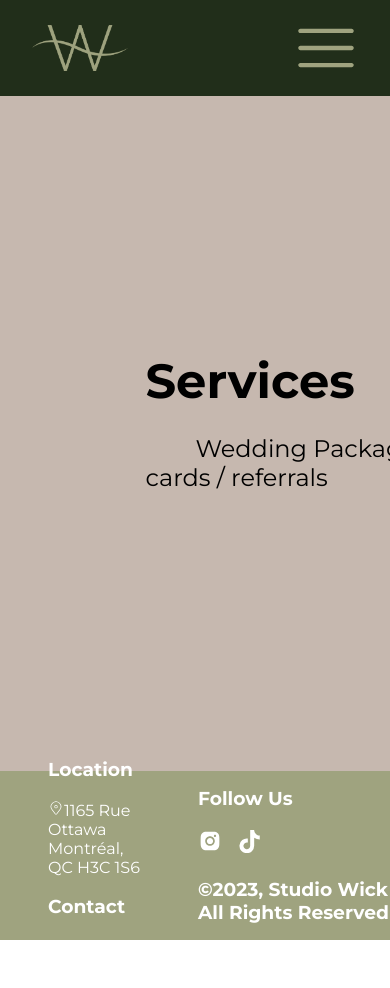
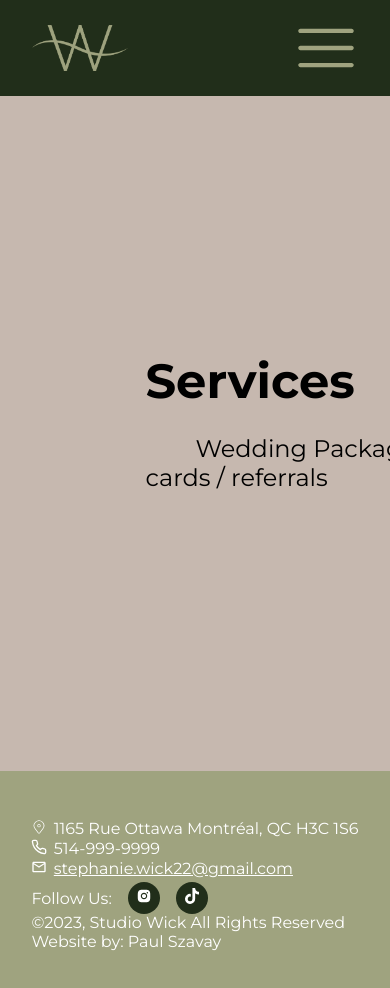
Before and after one commit to PaulSzavay/Studio-Wick, a React (Create React App) app: page /services in a window 390 px wide. Shown: the top 988 px of the page. Before the commit the page ends 940 px from the top, so only its background shows below. Built offline with nearby package versions, Linux system fonts and the light colour scheme.

Commit message:
footer completed and responsive

```diff
--- a/src/Footer.js
+++ b/src/Footer.js
@@ -3,107 +3,226 @@ import { AiFillInstagram } from "react-icons/ai";
 import { Link } from "react-router-dom";
 import { CiLocationOn } from "react-icons/ci";
 import { FaTiktok } from "react-icons/fa";
+import { MdOutlineMailOutline } from "react-icons/md";
+import { FiPhone } from "react-icons/fi";
 
 const Footer = () => {
-
-    return(
+  return (
     <>
       <FooterDiv>
+        <MidContentBlock>
           <LeftInfo>
             <Location>
-                <h3>Location</h3>
-                <GoogleMaps href="https://www.google.com/maps/place/STUDIO+WICK/@45.4931291,-73.5627637,17z/data=!3m1!4b1!4m6!3m5!1s0x4cc91b496cb6b92f:0x90bddfbdee52ed1d!8m2!3d45.4931254!4d-73.5601888!16s%2Fg%2F11trmw4jhs?entry=ttu" target="_blank">
-                <CiLocationOn />1165 Rue Ottawa Montréal, QC H3C 1S6</GoogleMaps>
+              <GoogleMaps
+                href="https://www.google.com/maps/place/STUDIO+WICK/@45.4931291,-73.5627637,17z/data=!3m1!4b1!4m6!3m5!1s0x4cc91b496cb6b92f:0x90bddfbdee52ed1d!8m2!3d45.4931254!4d-73.5601888!16s%2Fg%2F11trmw4jhs?entry=ttu"
+                target="_blank"
+              >
+                <IconPDiv>
+                  <ReactIcons>
+                    <CiLocationOn />
+                  </ReactIcons>
+                  <Email>1165 Rue Ottawa Montréal, QC H3C 1S6</Email>
+                </IconPDiv>
+              </GoogleMaps>
             </Location>
             <Contact>
-                <h3>Contact</h3>
-                <p>email?</p>
+              <IconPDiv>
+                <ReactIcons>
+                  <FiPhone />
+                </ReactIcons>
+                <Email>514-999-9999</Email>
+              </IconPDiv>
+              <IconPDiv>
+                <ReactIcons href="mailto:stephanie.wick22@gmail.com">
+                  <MdOutlineMailOutline />
+                </ReactIcons>
+                <Email href="mailto:stephanie.wick22@gmail.com">
+                  stephanie.wick22@gmail.com
+                </Email>
+              </IconPDiv>
             </Contact>
           </LeftInfo>
           <RightInfo>
             <Follow>
-                <h3>Follow Us</h3>
-                <InstaLink href="https://www.instagram.com/studiowickmtl" target="_blank"><AiFillInstagram /></InstaLink>
-                <TikTokLink href="https://www.tiktok.com/@studiowickmtl?lang=en" target="_blank"><FaTiktok /></TikTokLink>
+              <FollowDiv>
+                <p>Follow Us:</p>
+                <Circle>
+                  <p>
+                    <ReactIcons
+                      href="https://www.instagram.com/studiowickmtl"
+                      target="_blank"
+                    >
+                      <AiFillInstagram />
+                    </ReactIcons>
+                  </p>
+                </Circle>
+                <Circle>
+                  <p>
+                    <ReactIcons
+                      href="https://www.tiktok.com/@studiowickmtl"
+                      target="_blank"
+                    >
+                      <FaTiktok />
+                    </ReactIcons>
+                  </p>
+                </Circle>
+              </FollowDiv>
             </Follow>
             <Policies>
-                <h3>©2023, Studio Wick All Rights Reserved</h3>
+              <p>©2023, Studio Wick All Rights Reserved</p>
+              <p>
+                Website by:{" "}
+                <Designer
+                  href="https://www.linkedin.com/in/paulszavay/"
+                  target="_blank"
+                >
+                  Paul Szavay
+                </Designer>
+              </p>
             </Policies>
           </RightInfo>
+        </MidContentBlock>
       </FooterDiv>
     </>
-    )
-}
+  );
+};
 
-export default Footer
+export default Footer;
 
 const FooterDiv = styled.div`
   display: flex;
   flex-direction: row;
   justify-content: center;
   align-items: center;
-height: 20vh;
-width: 100%;
-
-background-color: #9FA37F;
-//color (dark-olive) was #212e1a
-color:white;
-
-@media only screen and (max-width: 800px) {
-    height: 20vh;
+  padding: 3rem 0;
+  h3 {
+    margin: 0;
+  }
+  p,
+  a {
+    margin: 0;
   }
 
-div{
+  background-color: #9fa37f;
+  //color (dark-olive) was #212e1a
+  color: white;
 
+`;
+
+const MidContentBlock = styled.div`
+  display: flex;
+  align-items: center;
+  justify-content: center;
+  max-width: 1300px;
+
+  @media only screen and (max-width: 750px) {
+    display: block;
   }
+`;
 
-
-`
-
-const Location = styled.div`
-`
+const Location = styled.div``;
 
 const GoogleMaps = styled.a`
   text-decoration: none;
-color:white;
-`
+  color: white;
+`;
 
-const Contact = styled.div`
-`
+const Contact = styled.div``;
 
 const LeftInfo = styled.div`
-width: 50%;
+  margin: 0 1rem 0 0;
+  @media only screen and (max-width: 750px) {
+    margin: 0;
+  }
+`;
+
+const RightInfo = styled.div`
+  margin: 0 0 0 1rem;
+  @media only screen and (max-width: 750px) {
+    margin: 0;
+  }
+`;
+
+const Follow = styled.div`
+  display: flex;
+  align-items: center;
+  height: 4svh;
+  padding-bottom: 0.5rem;
+`;
+
+const Email = styled.a`
+  color: white;
+
+
+  @media only screen and (max-width: 750px) {
+    padding: 0 0 0 0.4rem;
+  }
+  @media only screen and (max-width: 350px) {
+    font-size: 0.75rem;
+  }
+`;
+
+const FollowDiv = styled.div`
+  display: flex;
+  align-items: center;
+  padding-bottom: 0.75rem;
+
+  @media only screen and (max-width: 750px) {
+    padding-top: 1.5rem;
+  }
+
+  @media only screen and (max-width: 350px) {
+    p{
+        font-size: 0.75rem;
+    }
+  }
+`;
+
+const Policies = styled.div`
+  @media only screen and (max-width: 350px) {
+    padding-top: 0.5rem;
+    font-size: 0.75rem;
+  }
+`;
+
+const ReactIcons = styled.a`
+  font-size: 1.3rem;
+  padding: 0 0.4rem;
+  text-decoration: none;
+  color: white;
+  @media only screen and (max-width: 750px) {
+    padding: 0;
+  }
+
+  @media only screen and (max-width: 750px) {
+    font-size: 1rem;
+  }
+`;
+
+const IconPDiv = styled.div`
+  display: flex;
+  flex-direction: row;
+
+
+`;
+
+const Designer = styled.a`
+  text-decoration: none;
+  color: white;
+`;
+
+const Circle = styled.div`
+  background-color: #212e1a;
   display: flex;
   justify-content: center;
-flex-direction: column;
-margin-left: 3rem;
-`
+  align-items: center;
+  margin: 0 0 0 1rem;
+  height: 2rem;
+  width: 2rem;
+  border-radius: 50%;
 
-const RightInfo = styled.div`
-width: 50%;
-width: 50%;
-display: flex;
-justify-content: center;
-flex-direction: column;
-margin-left: 3rem;
-`
-
-const Follow = styled.div`
-`
-
-const Policies = styled.div`
-width:12rem;
-`
-
-const InstaLink = styled.a`
-text-decoration: none;
-color:white;
-font-size: 1.5rem;
-`
-
-const TikTokLink = styled.a`
-text-decoration: none;
-color:white;
-font-size: 1.45rem;
-margin-left: 1rem;
-`
+  @media only screen and (max-width: 350px) {
+    height: 1.75rem;
+    width: 1.75rem;
+  }
+`;
--- a/src/Header.js
+++ b/src/Header.js
@@ -89,6 +89,7 @@ transition: ease-in-out 0.3s;
     padding-bottom: 0.5rem;
 }
 
+
 `
 
 const Home = styled(Link)`
--- a/src/Homepage.js
+++ b/src/Homepage.js
@@ -13,17 +13,17 @@ const Homepage = () => {
     return(
         <>
         <CoverImageDiv>
-
                 <Book>
                     <BookButton className="button" href="https://www.fresha.com/a/studio-wick-montreal-montreal-1165-rue-ottawa-iga8musl" target="_blank">Book Now</BookButton>
                     <a href="https://www.fresha.com/a/studio-wick-montreal-montreal-1165-rue-ottawa-iga8musl" target="_blank">
                     <BookImage src={Shampoo}></BookImage>
                     </a>
                 </Book>
-
                 <AboutMe>
-                <AboutMeButton to="/about">About Me</AboutMeButton>
+                    <AboutMeButton className="button2" to="/about">About Me</AboutMeButton>
+                    <Link to="/about">
                     <AboutMeImage src={Placeholder}></AboutMeImage>
+                    </Link>
                 </AboutMe>
         </CoverImageDiv>
         <MissionStatement/>
@@ -46,17 +46,18 @@ padding: 8rem 0;
 
 
 @media only screen and  (max-width: 1400px) {
+    padding: 12rem 0;
     flex-direction: column;
 }
 `
 
 const Book = styled.div`
-margin: 0rem 1rem;
 position: relative;
 display: flex;
 justify-content: center;
 align-items: center;
-padding: 1rem;
+max-width: 700px;
+
 
 &:hover{
     .button{
@@ -74,13 +75,18 @@ padding: 1rem;
 }
 `
 const AboutMe = styled.div`
-margin: 0rem 1rem;
 position: relative;
 display: flex;
 justify-content: center;
 align-items: center;
-padding: 1rem;
+max-width: 700px;
 
+
+&:hover{
+    .button2{
+    background-color:green;
+    }
+}
 
 
 @media only screen and  (max-width: 1400px) {
@@ -107,16 +113,6 @@ text-decoration: none;
 display: flex;
 justify-content: center;
 align-items: center;
-
-
-&:hover{
-    background-color: orange;
-}
-
-& ${Book}:hover{
-        background-color: greenyellow;
-        color: black;
-    }
 
 @media only screen and (max-width: 600px) {
     height: 3rem;
@@ -146,11 +142,6 @@ justify-content: center;
 align-items: center;
 
 
-&:hover{
-    background-color: orange;
-    border-radius: 5rem;
-}
-
 @media only screen and  (max-width: 600px) {
     height: 3rem;
     width: 10rem;
@@ -165,9 +156,10 @@ align-items: center;
 `
 
 const BookImage = styled.img`
-height: 500px;
-max-width: 700px;
+height: 400px;
+max-width: 600px;
 object-fit: fill;
+padding: 0 0.75rem;
 
 @media only screen and  (max-width: 1400px) {
     min-width: 500px;
@@ -187,9 +179,10 @@ object-fit: fill;
 
 
 const AboutMeImage = styled.img`
-height: 500px;
-max-width: 700px;
+height: 400px;
+max-width: 600px;
 object-fit: fill;
+padding: 0 0.75rem;
 
 @media only screen and  (max-width: 1400px) {
     max-width: 500px;
--- a/src/MissionStatement.js
+++ b/src/MissionStatement.js
@@ -8,6 +8,7 @@ const MissionStatement = () => {
     return(
         <>
         <MissionSection>
+            <MidContentBlock>
                     <MissionText>
                         <MissionTitle>Who are we?</MissionTitle>
                         <MissionStatementText>At StudioWick, we are dedicated to redefining beauty standards and fostering inclusivity. We believe in a world where haircuts have no gender, where strong women are celebrated, and where every individual feels safe, confident, and comfortable in their own skin. Our mission is to empower and uplift, creating a space where authenticity thrives, and self-expression knows no bounds.</MissionStatementText>
@@ -17,6 +18,7 @@ const MissionStatement = () => {
                         <MissionImage src={Placeholder2}/>
                     </MissionPhoto>
                 </MediaQuery>
+            </MidContentBlock>
         </MissionSection>
         </>
     )
@@ -30,48 +32,76 @@ display: flex;
 flex-direction: row;
 justify-content: center;
 align-items: center;
-/* height: 80vh; */
-width: 100%;
 background-color: #C6B8AF;
-box-sizing: border-box;
+padding: 8rem 0;
 
 @media only screen and (max-width: 1050px) {
     flex-direction: column;
 }
 
-@media only screen and (max-width: 550px) {
-    flex-direction: column;
-    height: 75vh;
+/* @media only screen and (max-width: 550px) {
+
 }
 
 @media only screen and (max-width: 450px) {
-    flex-direction: column;
-    height: 70vh;
+
+} */
+`
+
+const MidContentBlock = styled.div`
+display: flex;
+justify-content: space-between;
+
+max-width: 1300px;
+
+  @media (max-width: 850px) {
+    width: 90vw;
+
   }
 
+  @media (max-width: 550px) {
+    flex-direction: column-reverse;
+    justify-content: center;
+    align-items: center;
+
+  }
 `
+
+
 
 const MissionText = styled.div`
 display: flex;
 flex-direction: column;
 justify-content: center;
 align-items: center;
-width: 80%;
-padding: 0.5rem 0 0 0;
-margin-left: 1rem;
 border: 0.1rem solid rgb(33,46,26,0.5) ;
 border-radius: 1rem;
 color:#212e1a;
 background-color:#BEAD93;
+padding: 4rem;
+
+
+
+@media only screen and (max-width: 1400px) {
+    padding: 1rem;
+}
 
 
 @media only screen and (max-width: 1050px) {
-    margin-left: 0rem;
+    padding: 0 2rem;
 }
 
 
-@media only screen and (max-width: 800px) {
-    margin-left: 0rem;
+@media only screen and (max-width: 900px) {
+
+}
+
+@media only screen and (max-width: 650px) {
+
+}
+
+@media only screen and (max-width: 433px) {
+
 }
 
 `
@@ -92,9 +122,7 @@ text-align: center;
 `
 
 const MissionStatementText = styled.p`
-width: 90%;
 font-size: 1.5rem;
-text-indent: 50px;
 text-align: justify;
 
 
@@ -113,19 +141,35 @@ display: flex;
 flex-direction: column;
 justify-content: center;
 align-items: center;
-width: 100%;
 
 @media only screen and (max-width: 1050px) {
-    margin-top: 1rem;
+
 }
 
 `
 
 const MissionImage = styled.img`
-max-width:90%;
+
+
+@media only screen and (max-width: 1400px) {
+}
+
 
 @media only screen and (max-width: 1050px) {
-    max-width: 55%;
 }
 
+
+@media only screen and (max-width: 900px) {
+
+}
+
+@media only screen and (max-width: 650px) {
+
+}
+
+@media only screen and (max-width: 433px) {
+
+}
+
+
 `
```
Lines whose indentation alone changed are shown as unchanged.
